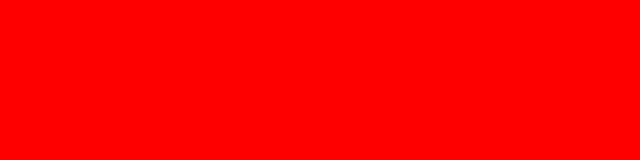
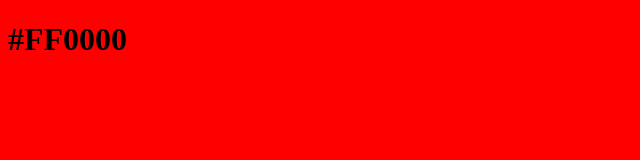
Before and after one commit to wndgus0712/box_red, a plain HTML site: page index.html in a window 1280 px wide. Shown: the whole page, without its empty margins (0-640 px from the left). Drawn offline with Linux system fonts and the light colour scheme.

Commit message:
Update index.html

```diff
--- a/index.html
+++ b/index.html
@@ -1,7 +1,9 @@
 <!DOCTYPE html>
 <html>
 <head>
-  <title>#FF0000</title>
+  <title>red</title>
 </head>
-<body bgcolor="FF0000"></body>
+<body bgcolor="FF0000">
+<h1>#FF0000</h1>
+</body>
 </html>
```
